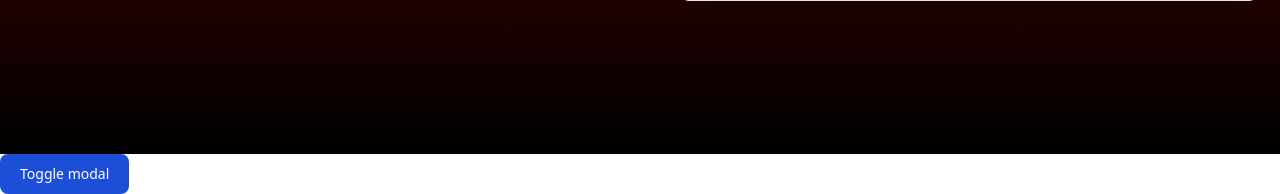
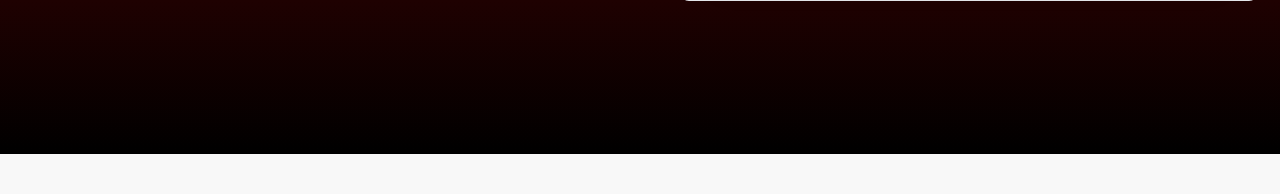
Before and after one commit to jcmoralba/CRM_FAE, a PHP site: page /login.php in a window 1280 px wide. Shown: the part 646-840 px from the top of the page. After the commit the page ends 800 px from the top, so only its background shows below. Run offline with PHP 8.4, Linux system fonts and the light colour scheme; some libraries are stand-ins or nearby versions.

Commit message:
remove toggle on login

```diff
--- a/login.php
+++ b/login.php
@@ -83,9 +83,7 @@ if ($created == 'success') {
 
 
 <!-- Modal toggle -->
-<button data-modal-target="default-modal" data-modal-toggle="default-modal" class="block text-white bg-blue-700 hover:bg-blue-800 focus:ring-4 focus:outline-none focus:ring-blue-300 font-medium rounded-lg text-sm px-5 py-2.5 text-center dark:bg-blue-600 dark:hover:bg-blue-700 dark:focus:ring-blue-800" type="button">
-  Toggle modal
-</button>
+
 
 <!-- Main modal -->
 <div id="default-modal" tabindex="-1" aria-hidden="true" class="hidden overflow-y-auto overflow-x-hidden fixed top-0 right-0 left-0 z-50 justify-center items-center w-full md:inset-0 h-[calc(100%-1rem)] max-h-full">
```
